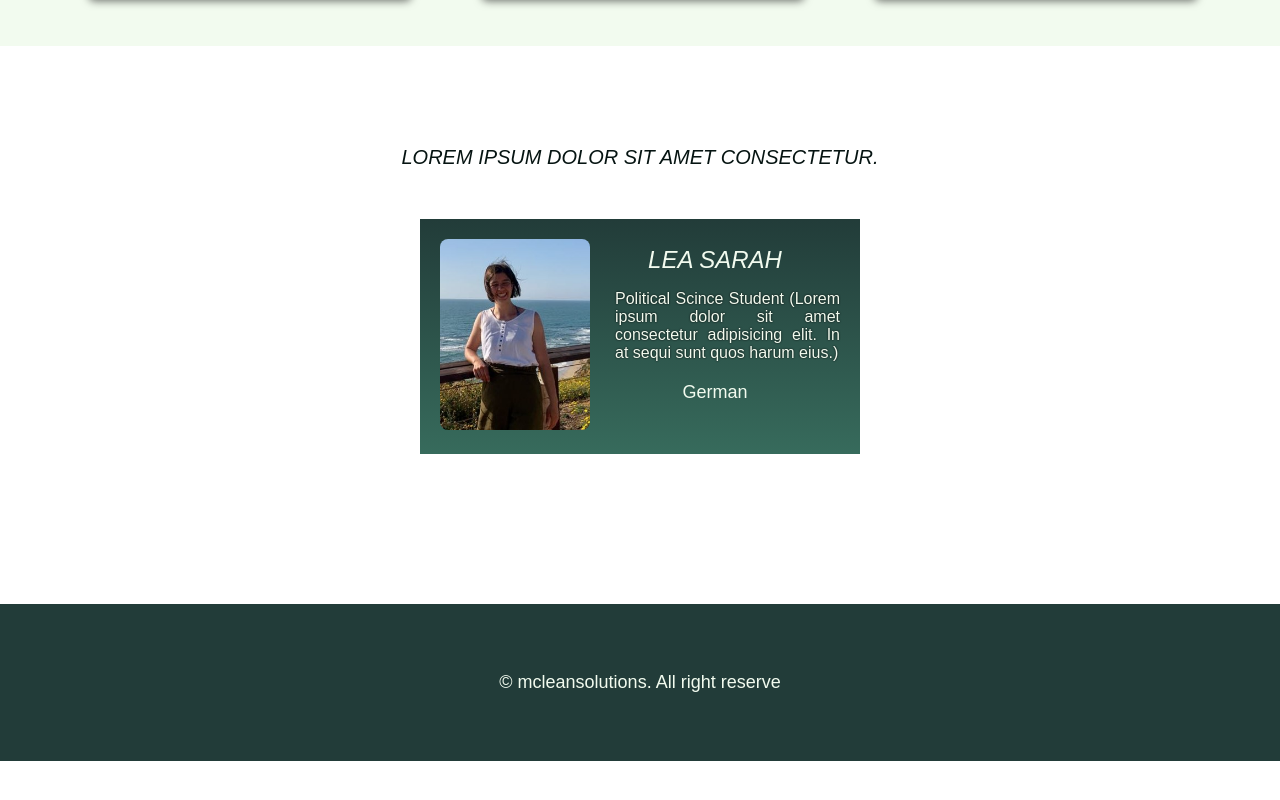
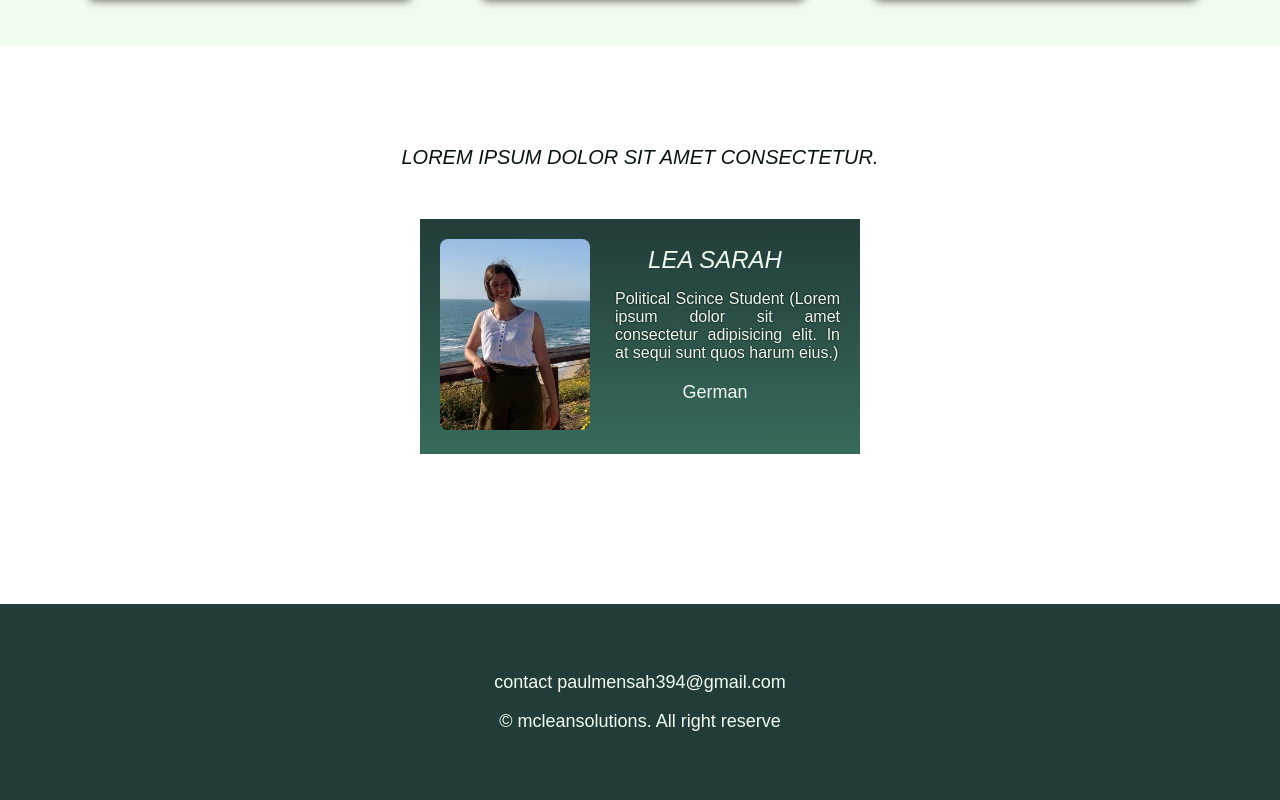
Before and after one commit to paulpromise/Nature-project, a plain HTML site: page index.html in a window 1280 px wide. Shown: the part 2027-2827 px from the top of the page. Before the commit the page ends 2788 px from the top, so only its background shows below. Drawn offline with Linux system fonts and the light colour scheme; a web font is replaced by a local one.

Commit message:
Update index.html

```diff
--- a/index.html
+++ b/index.html
@@ -80,6 +80,7 @@
         </section>
 
         <footer id="footer">
+            <p>contact paulmensah394@gmail.com</p>
             <p>&copy; mcleansolutions. All right reserve</p>
         </footer>
 </body>
```
